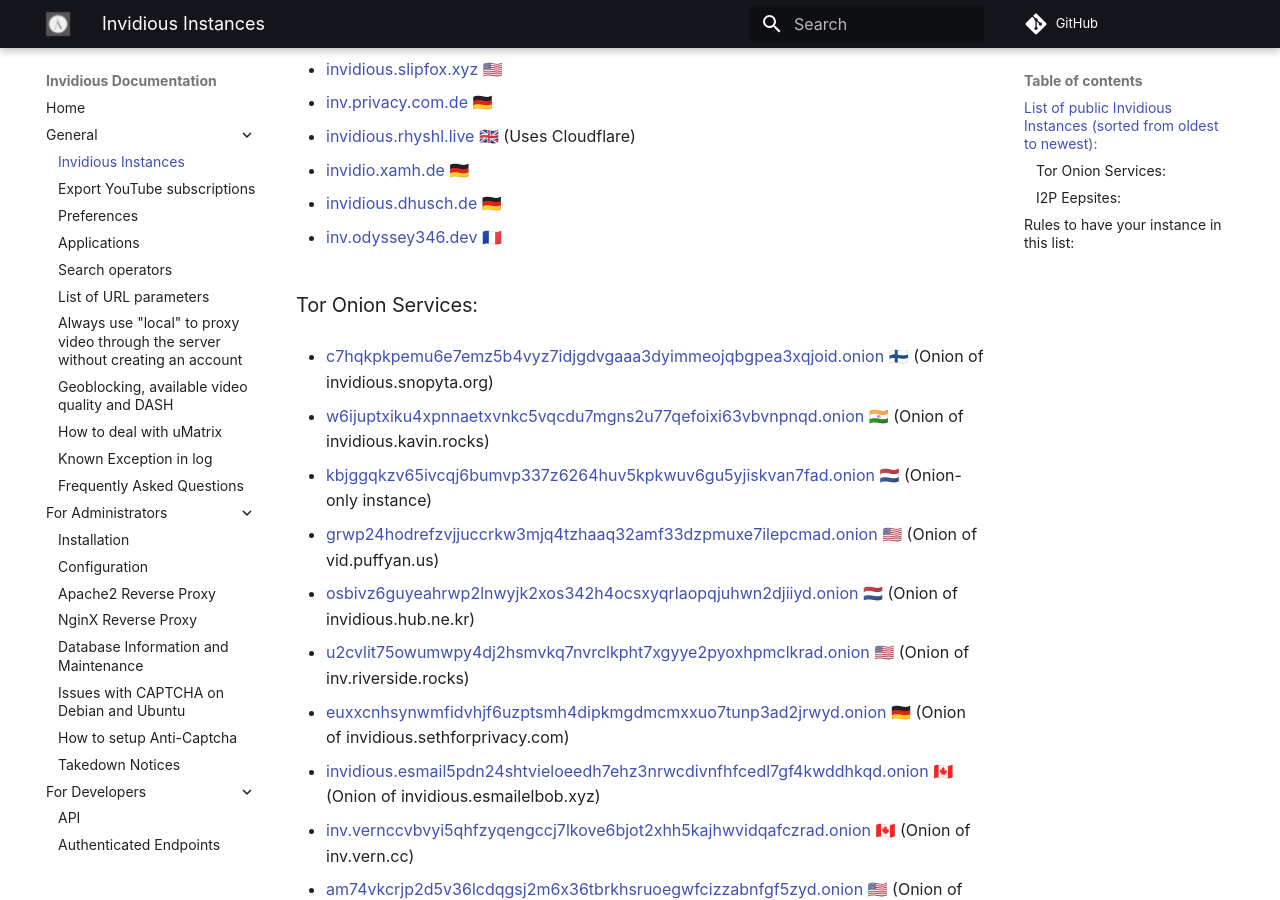
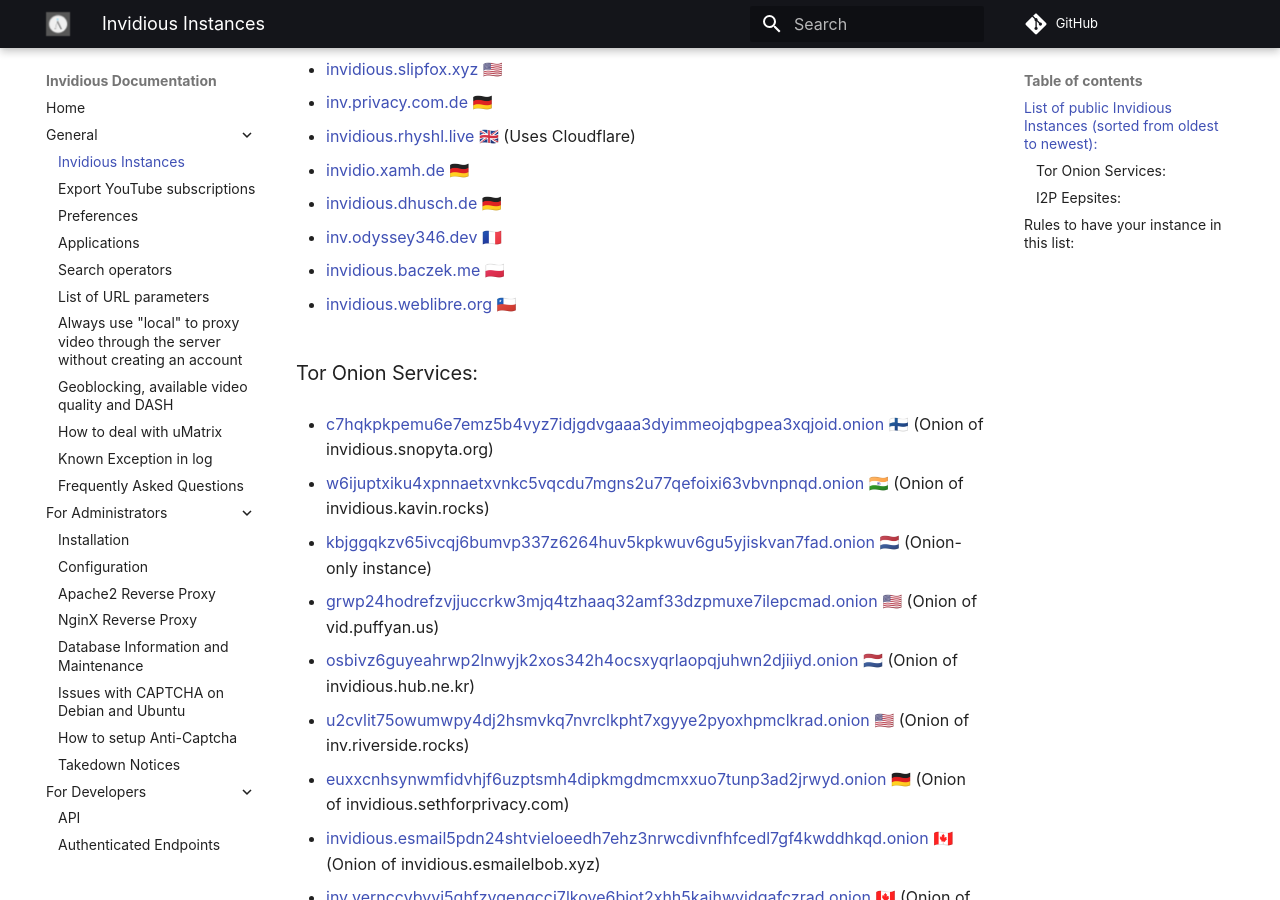
Before and after one commit to iv-org/documentation, an MkDocs documentation site: the page built from docs/instances.md, in a window 1280 px wide and 900 px high, scrolled down 1037 px. Built offline with MkDocs 1.6.1 and Material for MkDocs 9.7.7, drawn with Linux system fonts in a browser that asks for light colours; comment, search, counter and statistics services are not loaded.

Commit message:
Add invidious.baczek.me and invidious.weblibre.org

```diff
--- a/docs/instances.md
+++ b/docs/instances.md
@@ -52,6 +52,10 @@
 
 * [inv.odyssey346.dev](https://inv.odyssey346.dev) 🇫🇷
 
+* [invidious.baczek.me](https://invidious.baczek.me) 🇵🇱
+
+* [invidious.weblibre.org](https://invidious.weblibre.org) 🇨🇱
+
 ### Tor Onion Services:
 * [c7hqkpkpemu6e7emz5b4vyz7idjgdvgaaa3dyimmeojqbgpea3xqjoid.onion](http://c7hqkpkpemu6e7emz5b4vyz7idjgdvgaaa3dyimmeojqbgpea3xqjoid.onion) 🇫🇮 (Onion of invidious.snopyta.org)
 
```
